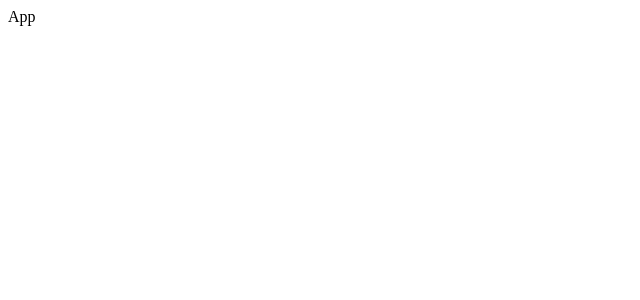
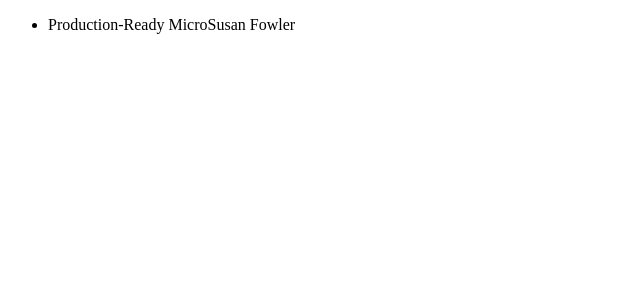
Before and after one commit to supersem/ReStore, a React (Create React App) app: page / in a window 1280 px wide. Shown: the top 300 px of the page, without its empty margins (0-640 px from the left). Built offline with nearby package versions, Linux system fonts and the light colour scheme.

Commit message:
add routing

```diff
--- a/src/components/app/app.js
+++ b/src/components/app/app.js
@@ -1,10 +1,22 @@
 import React from 'react';
+import { Route, Switch } from 'react-router-dom';
+import { HomePage, CartPage } from '../pages';
 import './app.css';
-import { withBookstoreService } from '../hoc';
 
-const App = ({ bookstoreService }) => {
-  console.log(bookstoreService.getBooks());
-  return <div>App</div>
+const App = () => {
+  return (
+    <Switch>
+      <Route
+        path="/"
+        component={HomePage}
+        exact />
+
+      <Route
+        path="/cart"
+        component={CartPage}
+        />
+    </Switch>
+  )
 };
 
-export default withBookstoreService()(App);
+export default App;
--- /dev/null
+++ b/src/components/book-list-item/book-list-item.js
@@ -0,0 +1,14 @@
+import React, { Fragment } from 'react';
+import './book-list-item.css';
+
+const BookListItem = ({ book }) => {
+  const { title, author } = book;
+  return (
+    <Fragment>
+      <span>{ title }</span>
+      <span>{ author }</span>
+    </Fragment>
+  );
+};
+
+export default BookListItem;
--- /dev/null
+++ b/src/components/book-list-item/index.js
@@ -0,0 +1,3 @@
+import BookListItem from './book-list-item';
+
+export default BookListItem;
--- /dev/null
+++ b/src/components/book-list/book-list.js
@@ -0,0 +1,23 @@
+import React, { Component } from 'react';
+import BookListItem from '../book-list-item';
+import './book-list.css';
+
+class BookList extends Component {
+
+  render() {
+    const { books } = this.props;
+    return (
+      <ul>
+        {
+          books.map((book) => {
+            return (
+              <li key={book.id}><BookListItem book={book}/></li>
+            )
+          })
+        }
+      </ul>
+    );
+  };
+};
+
+export default BookList;
--- /dev/null
+++ b/src/components/book-list/index.js
@@ -0,0 +1,3 @@
+import BookList from './book-list';
+
+export default BookList;
--- /dev/null
+++ b/src/components/pages/cart-page.js
@@ -0,0 +1,7 @@
+import React from 'react';
+
+const CartPage = () => {
+  return <div>Cart Page</div>;
+};
+
+export default CartPage;
--- /dev/null
+++ b/src/components/pages/home-page.js
@@ -0,0 +1,15 @@
+import React from 'react';
+import BookList from '../book-list';
+
+const HomePage = () => {
+  const books = [
+    { id: 1,
+      title: 'Production-Ready Micro',
+      author: 'Susan Fowler'}
+  ]
+  return (
+    <BookList books={books} />
+  );
+};
+
+export default HomePage;
--- /dev/null
+++ b/src/components/pages/index.js
@@ -0,0 +1,7 @@
+import HomePage from './home-page';
+import CartPage from './cart-page';
+
+export {
+  HomePage,
+  CartPage
+};
```
Also changed, not shown: src/components/book-list-item/book-list-item.css (added), src/components/book-list/book-list.css (added).
